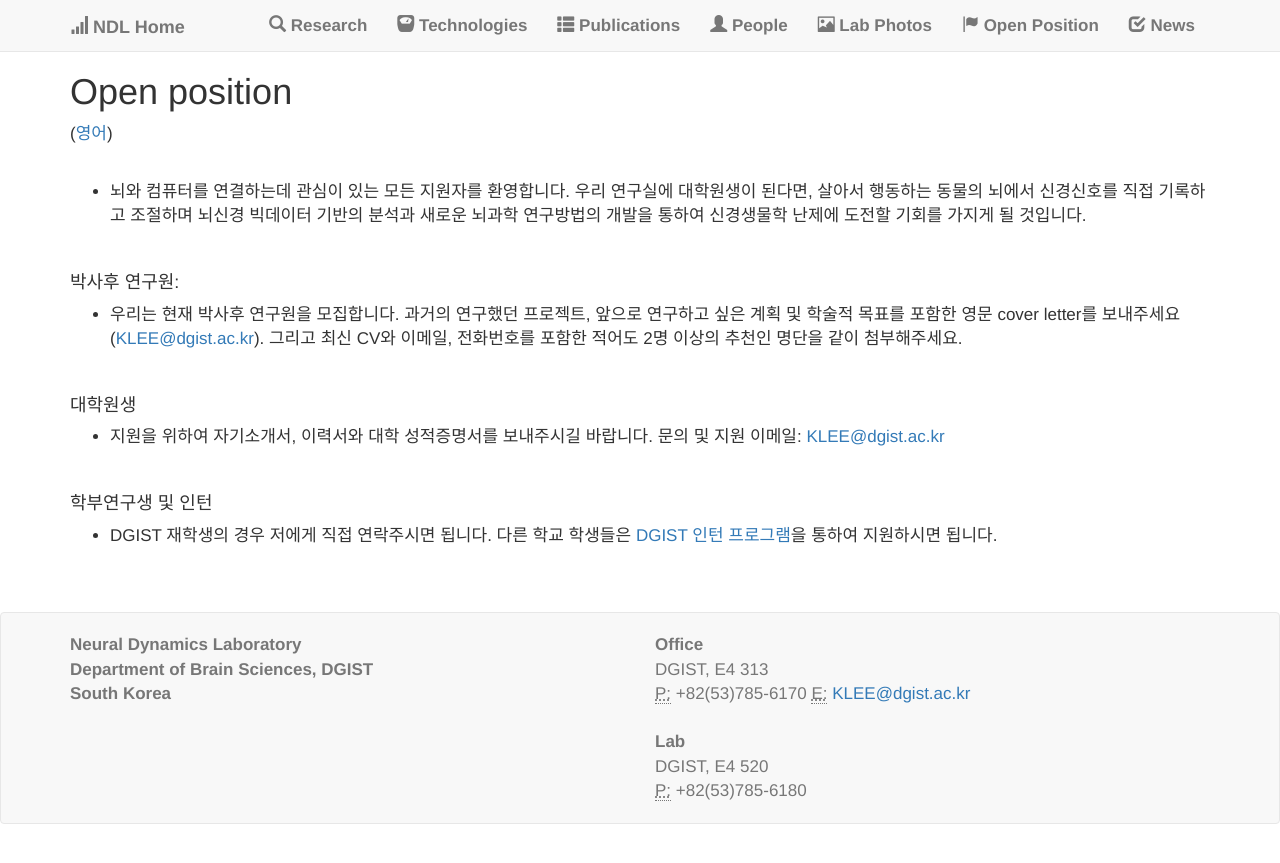
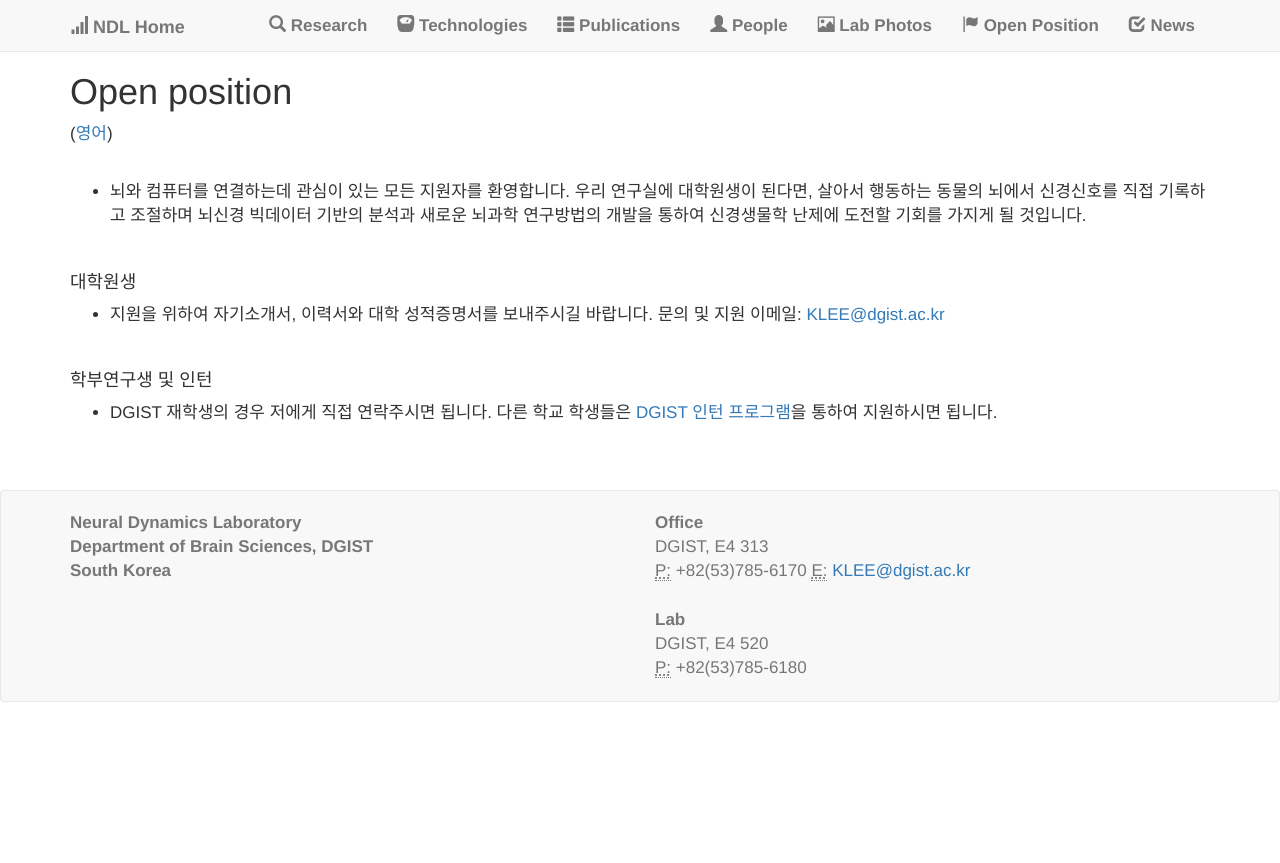
Before and after one commit to kleelab/kleelab.github.io, a Jekyll site: the page built from joinusK.html, in a window 1280 px wide. Shown: the top 863 px of the page. Built offline with Jekyll 4.4.1, drawn with Linux system fonts in a browser that asks for light colours; nearby versions of some CDN libraries; a style sheet for code colours, icons or effects is not loaded.

Commit message:
Update joinusK.html

```diff
--- a/joinusK.html
+++ b/joinusK.html
@@ -13,14 +13,7 @@ layout: default
      </ul>
 <br>
 
-    <h4>박사후 연구원:</h4>
-       <p>
-       <ul>
-      <li> 우리는 현재 박사후 연구원을 모집합니다. 과거의 연구했던 프로젝트, 앞으로 연구하고 싶은 계획 및 학술적 목표를 포함한 영문 cover letter를 보내주세요 (<a href="mailto:KLEE@dgist.ac.kr">KLEE@dgist.ac.kr</a>). 그리고 최신 CV와 이메일, 전화번호를 포함한 적어도 2명 이상의 추천인 명단을 같이 첨부해주세요.
-      </ul>
-<br>
-
-        <h4>대학원생</h4>
+   <h4>대학원생</h4>
        <p>
        <ul>
      <li>
```
